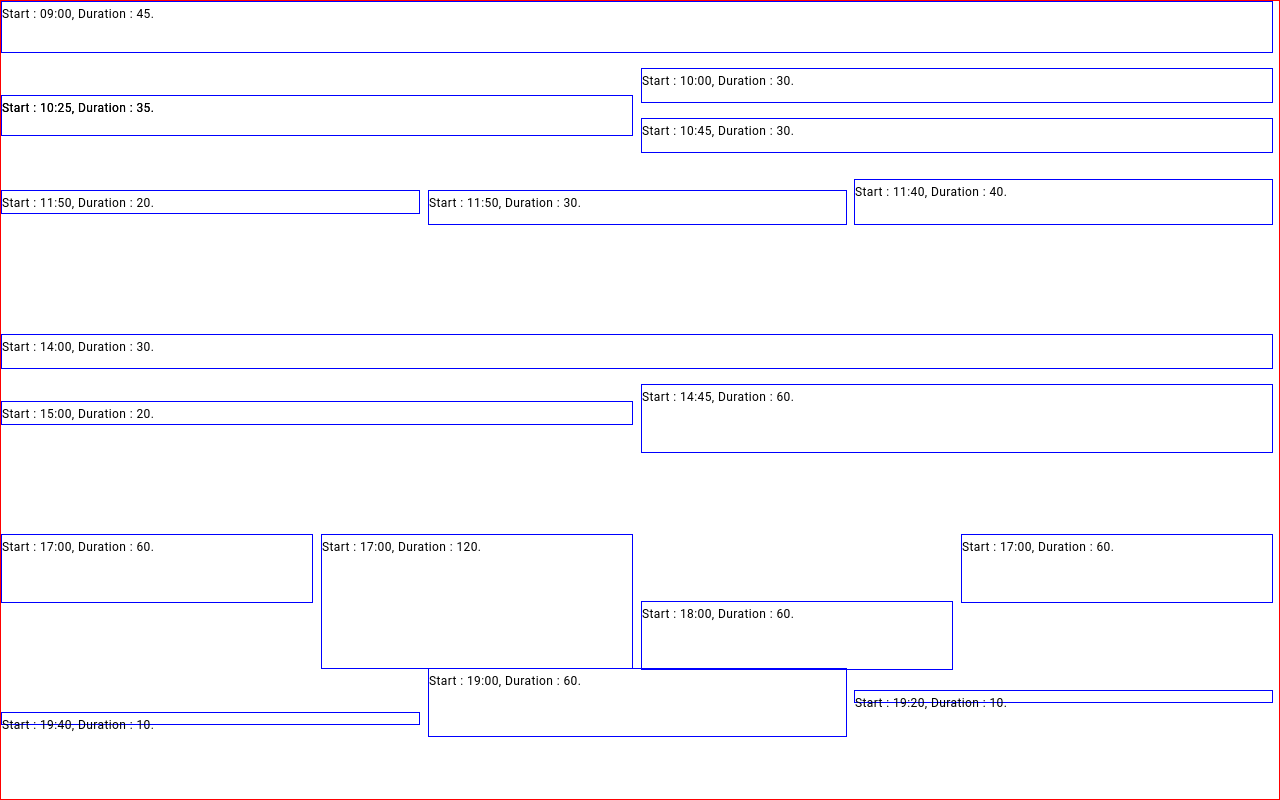
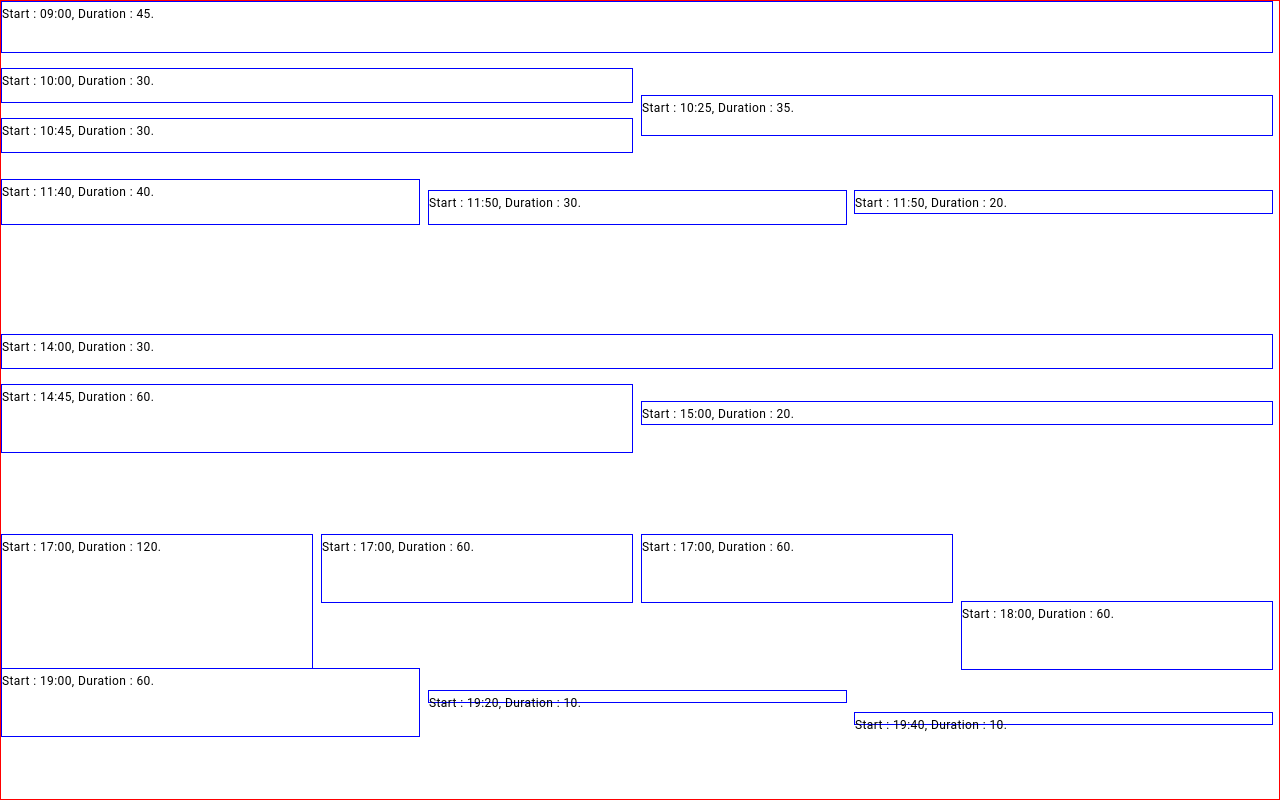
Before and after one commit to MyJooeee/schedule-events, a React (Create React App) app: page / in a window 1280 px wide. Built offline with nearby package versions, Linux system fonts and the light colour scheme.

Commit message:
Fixing incomplete algorithm

```diff
--- a/src/Events/index.js
+++ b/src/Events/index.js
@@ -124,13 +124,13 @@ const Events = () => {
       // Do not process events already processed
       if (!idsTreated.includes(currentEvent.id)) {
         const overlaps = checkIfEventOverlaps(currentEvent);
+        // Do not process event already processed
+        const overlapsFiltered = overlaps.filter((element) => !idsTreated.includes(element.id));
         const nbOverlaps = overlaps.length;
         // Overlap between at least two events
         if (nbOverlaps > 1) {
-          const ids = overlaps.map((e) => e.id);
-          idsTreated.push(...ids);
-
-          overlaps.forEach((eventOverlaps, index) => {
+          overlapsFiltered.forEach((eventOverlaps, index) => {
+            idsTreated.push(eventOverlaps.id);
             preparedEvents.push(getTopLeftHeightOnEvent(eventOverlaps, nbOverlaps, index));
           });
 
@@ -144,18 +144,9 @@ const Events = () => {
     return preparedEvents;
   };
 
-  const removeDuplicatesObject = (events) => {
-    const uniqueObject = {};
-    events.forEach(item => {
-      uniqueObject[item.id] = item;
-    });
-    return Object.values(uniqueObject);
-  }
 
-  // Clean events (i have seen 2 duplicates, open to discuss on this :))
-  const cleanedEvents = removeDuplicatesObject(events)
   // Sort events
-  const sortedEvents = sortDataByKeys(cleanedEvents);
+  const sortedEvents = sortDataByKeys(events);
   // Set top, left, height and width for each events
   const preparedEvents = setTopLeftHeightOnEvents(sortedEvents);
 
```
